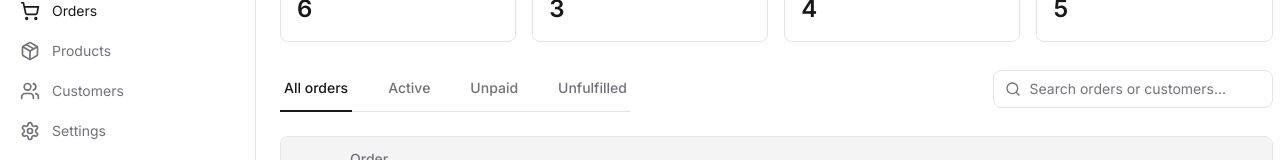
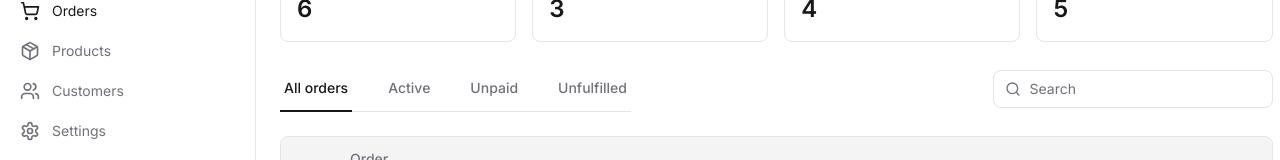
Before and after one commit to justinotero/ai-productivity-app, a Next.js app: page /orders in a window 1280 px wide. Shown: the part 128-288 px from the top of the page. Built offline with nearby package versions, Linux system fonts and the light colour scheme.

Commit message:
Remove search placeholder

```diff
--- a/src/app/orders/page.tsx
+++ b/src/app/orders/page.tsx
@@ -162,7 +162,7 @@ export default function OrdersPage() {
             onTabChange={handleTabChange}
           />
           <SearchBar
-            placeholder="Search orders or customers..."
+            placeholder="Search"
             value={searchQuery}
             onChange={(e) => setSearchQuery(e.target.value)}
           />
```
